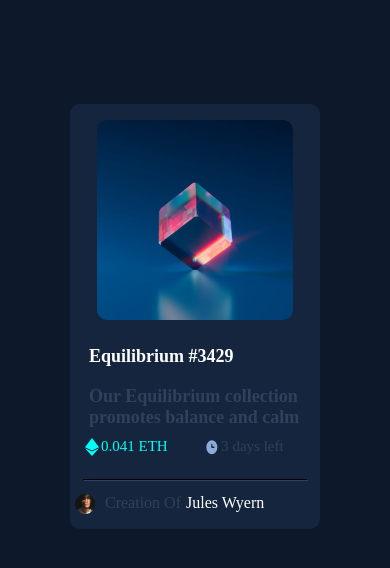
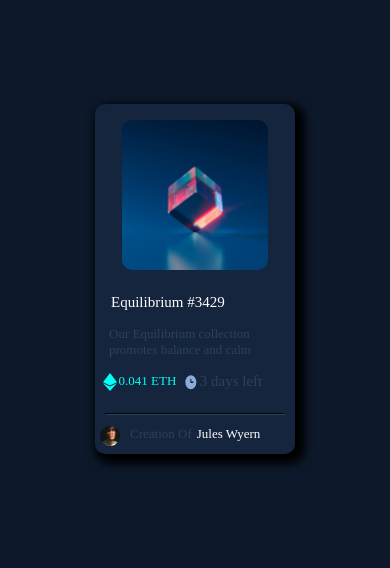
Before and after one commit to Sangham-Sarkar/nft-previewcard, a plain HTML site: page index.html in a window 390 px wide. Drawn offline with Linux system fonts and the light colour scheme.

Commit message:
responsiveness

```diff
--- a/main.css
+++ b/main.css
@@ -19,6 +19,8 @@ body{
     align-items: center;
     outline-style: round;
     border-radius: 10px;
+    box-shadow: 5px 5px 10px 5px ;
+
 }
 
 h2{
@@ -132,6 +134,7 @@ hr{
 
 p,h2{
     color: hsl(215, 32%, 27%);
+    font-weight: 300;
 }
 
 
@@ -140,6 +143,7 @@ p,h2{
     padding-top: 0.5em;
     padding-left: 1em;
     font-family: specimen;
+    font-weight: 400;
     font-size: 18px;
     margin: 1px;
     padding-bottom: 0.5em;
@@ -170,3 +174,33 @@ p,h2{
 .eye:hover{
     opacity: 1;
 }
+
+@media (max-width:450px) {
+    .info{
+        font-size: 13px;
+    }
+
+    .info-name{
+        font-size: 15px;
+    }
+    h2{
+        font-size: 13px;
+    }
+
+    .card-preview{
+        width: 200px;
+        height: 350px;
+    }
+    .eth-value{
+        padding-top: 0.5em;
+        padding-left:0.5em ;
+    }
+    .eth-value > p{
+        font-weight: 100;
+        font-size: 13px;
+    }
+    .countdown{
+        padding-top: 0.5em;
+        padding-left: 0.5em;
+    }
+}
```
